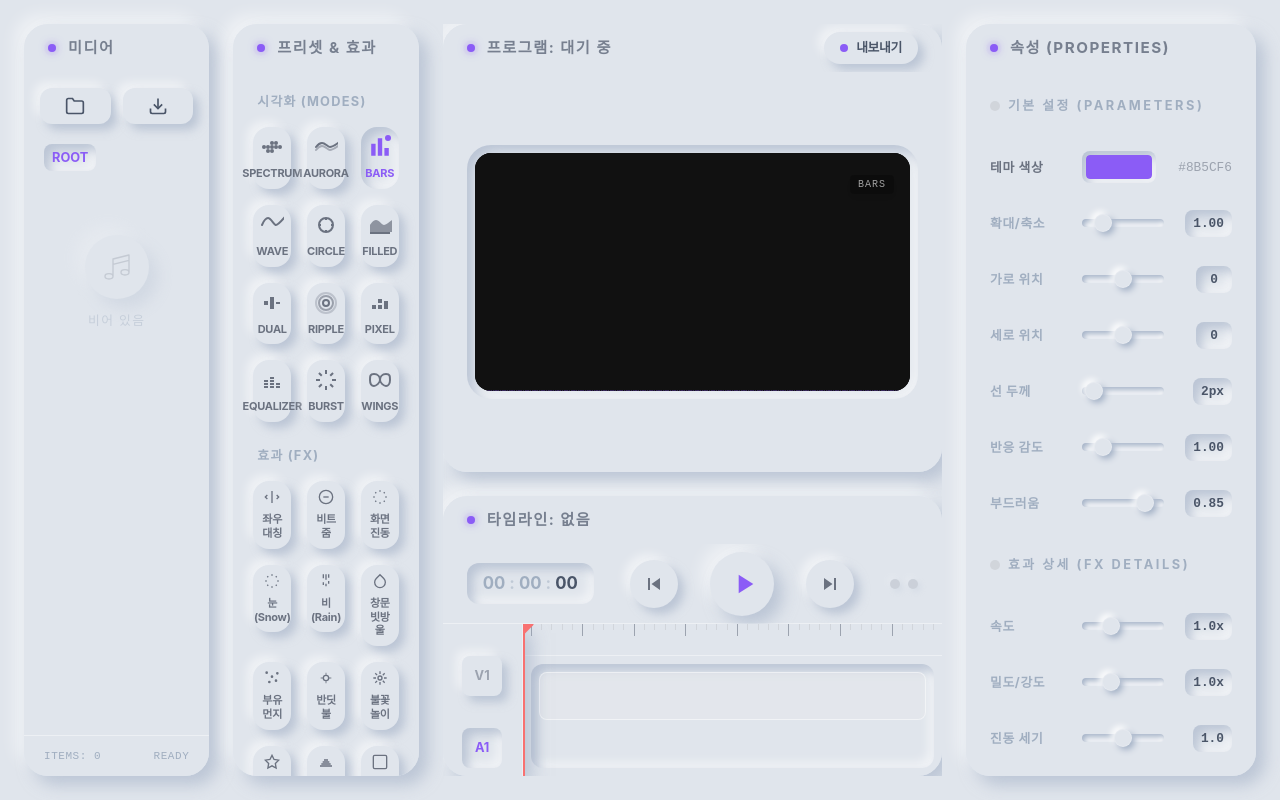
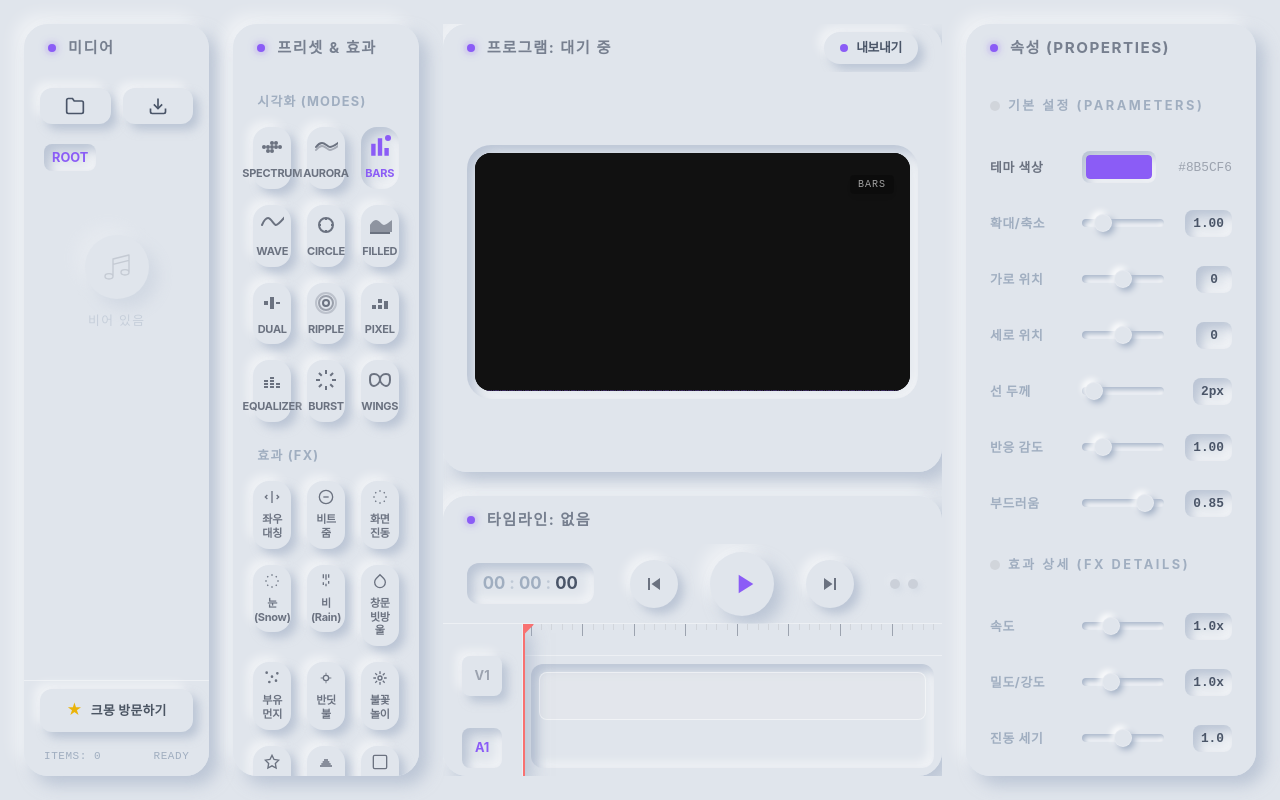
Before and after one commit to parkys1004/spectrum-studio, a React (Vite) app: page / in a window 1280 px wide. Built offline with nearby package versions, Linux system fonts and the light colour scheme; a web font is replaced by a local one.

Commit message:
feat(Playlist): Add Kmong promotion button
Adds a promotional link to Kmong for services within the Playlist component. This aims to increase visibility and potential service referrals.

```diff
--- a/components/Playlist.tsx
+++ b/components/Playlist.tsx
@@ -231,8 +231,21 @@ const Playlist: React.FC<PlaylistProps> = ({
           )}
       </div>
 
+      {/* Kmong Promotion Button */}
+      <div className="px-4 pt-2 pb-1 bg-app-bg border-t border-white/40">
+          <a
+              href="https://kmong.com/self-marketing/730531/ZQh4nXZpK5"
+              target="_blank"
+              rel="noopener noreferrer"
+              className="group flex items-center justify-center w-full py-2.5 text-xs font-bold text-gray-600 bg-app-bg rounded-xl shadow-neu-btn active:shadow-neu-pressed hover:text-yellow-600 transition-all uppercase tracking-wide"
+          >
+              <span className="mr-2 text-yellow-500 text-sm">★</span>
+              <span>크몽 방문하기</span>
+          </a>
+      </div>
+
       {/* Footer Status */}
-      <div className="px-5 py-3 border-t border-white/40 text-[11px] text-app-textMuted flex justify-between tracking-wider font-mono">
+      <div className="px-5 py-3 text-[11px] text-app-textMuted flex justify-between tracking-wider font-mono">
         <span>ITEMS: {currentFolders.length + currentTracks.length}</span>
         <span>READY</span>
       </div>
```
